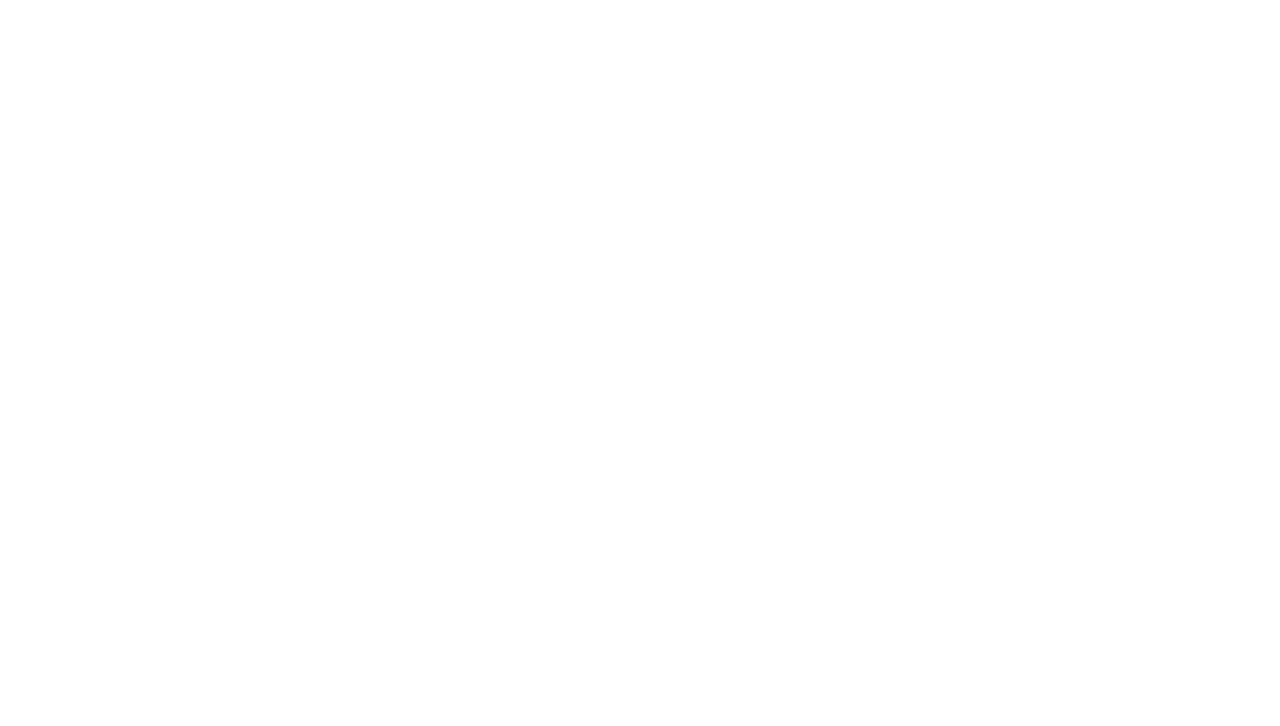
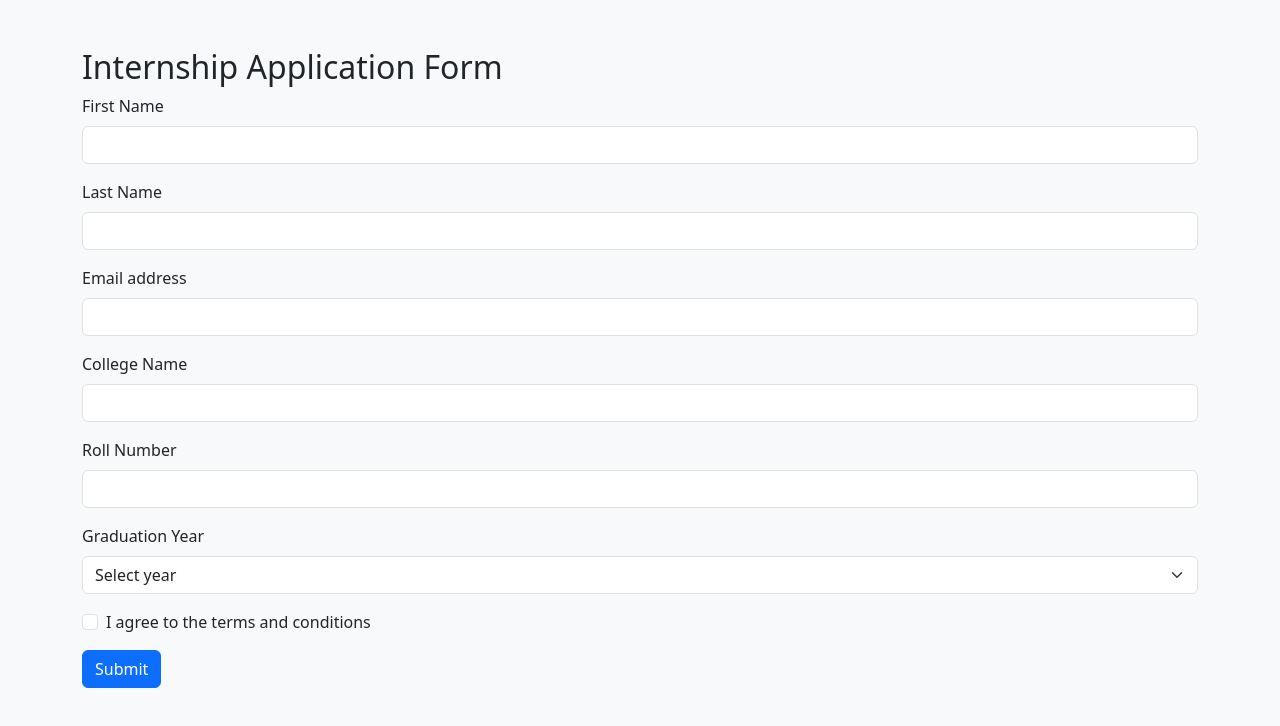
Before and after one commit to acciojob/bootstrap-form-easy-Aryamnsls, a website: page main.html in a window 1280 px wide. Drawn offline with nearby package versions, Linux system fonts and the light colour scheme.

Commit message:
created a submission

```diff
--- a/main.html
+++ b/main.html
@@ -1,16 +1,73 @@
 <!DOCTYPE html>
+<html lang="en">
+<head>
+  <meta charset="UTF-8">
+  <title>Internship Form</title>
+  <link
+    href="https://cdn.jsdelivr.net/npm/bootstrap@5.3.2/dist/css/bootstrap.min.css"
+    rel="stylesheet"
+  >
+  <link rel="stylesheet" href="styles.css">
+</head>
+<body>
+  <div class="container mt-5">
+    <h2>Internship Application Form</h2>
+    <form id="intern-form" novalidate>
+      <div class="mb-3">
+        <label for="first-name-input" class="form-label">First Name</label>
+        <input type="text" class="form-control" id="first-name-input" required>
+        <div class="invalid-feedback">First name is required.</div>
+      </div>
 
-<html>
+      <div class="mb-3">
+        <label for="last-name-input" class="form-label">Last Name</label>
+        <input type="text" class="form-control" id="last-name-input" required>
+        <div class="invalid-feedback">Last name is required.</div>
+      </div>
 
-<head>
-	<link rel="stylesheet" href="styles.css">
-</head>
+      <div class="mb-3">
+        <label for="email-input" class="form-label">Email address</label>
+        <input type="email" class="form-control" id="email-input" required>
+        <div class="invalid-feedback">Valid email is required.</div>
+      </div>
 
-<body>
-	<!-- the entire body must be written by student -->
-    <script type="text/javascript" src="./script.js">
-</script>
+      <div class="mb-3">
+        <label for="college-input" class="form-label">College Name</label>
+        <input type="text" class="form-control" id="college-input" required>
+        <div class="invalid-feedback">College name is required.</div>
+      </div>
 
+      <div class="mb-3">
+        <label for="roll-no-input" class="form-label">Roll Number</label>
+        <input type="text" class="form-control" id="roll-no-input" required>
+        <div class="invalid-feedback">Roll number is required.</div>
+      </div>
+
+      <div class="mb-3">
+        <label for="grad-year" class="form-label">Graduation Year</label>
+        <select class="form-select" id="grad-year" required>
+          <option value="">Select year</option>
+          <option value="2020">2020</option>
+          <option value="2021">2021</option>
+          <option value="2022">2022</option>
+          <option value="2023">2023</option>
+        </select>
+        <div class="invalid-feedback">Please select a graduation year.</div>
+      </div>
+
+      <div class="form-check mb-3">
+        <input class="form-check-input" type="checkbox" id="conditions-checkbox" required>
+        <label class="form-check-label" for="conditions-checkbox">
+          I agree to the terms and conditions
+        </label>
+        <div class="invalid-feedback">You must agree before submitting.</div>
+      </div>
+
+      <button type="submit" class="btn btn-primary">Submit</button>
+    </form>
+  </div>
+
+  <script src="https://cdn.jsdelivr.net/npm/bootstrap@5.3.2/dist/js/bootstrap.bundle.min.js"></script>
+  <script type="text/javascript" src="./script.js"></script>
 </body>
-
 </html>
--- a/script.js
+++ b/script.js
@@ -1 +1,14 @@
 //your code here
+// Bootstrap form validation
+document.addEventListener('DOMContentLoaded', function () {
+  const form = document.getElementById('intern-form');
+
+  form.addEventListener('submit', function (event) {
+    if (!form.checkValidity()) {
+      event.preventDefault();
+      event.stopPropagation();
+    }
+
+    form.classList.add('was-validated');
+  }, false);
+});
--- a/styles.css
+++ b/styles.css
@@ -1,2 +1,4 @@
-
-/* Your CSS Code here. */
+/* Optional custom styles */
+body {
+  background-color: #f8f9fa;
+}
```
